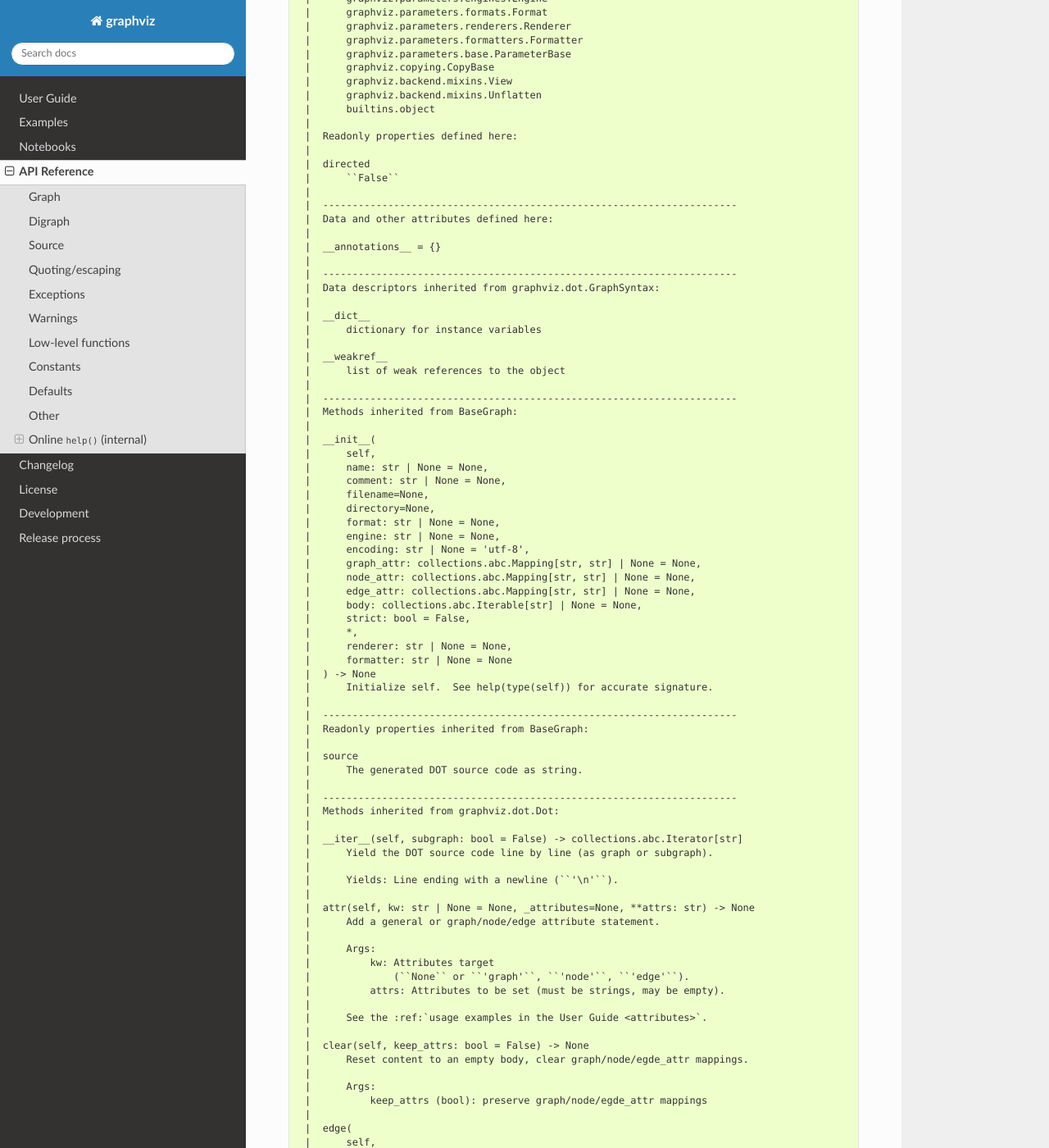
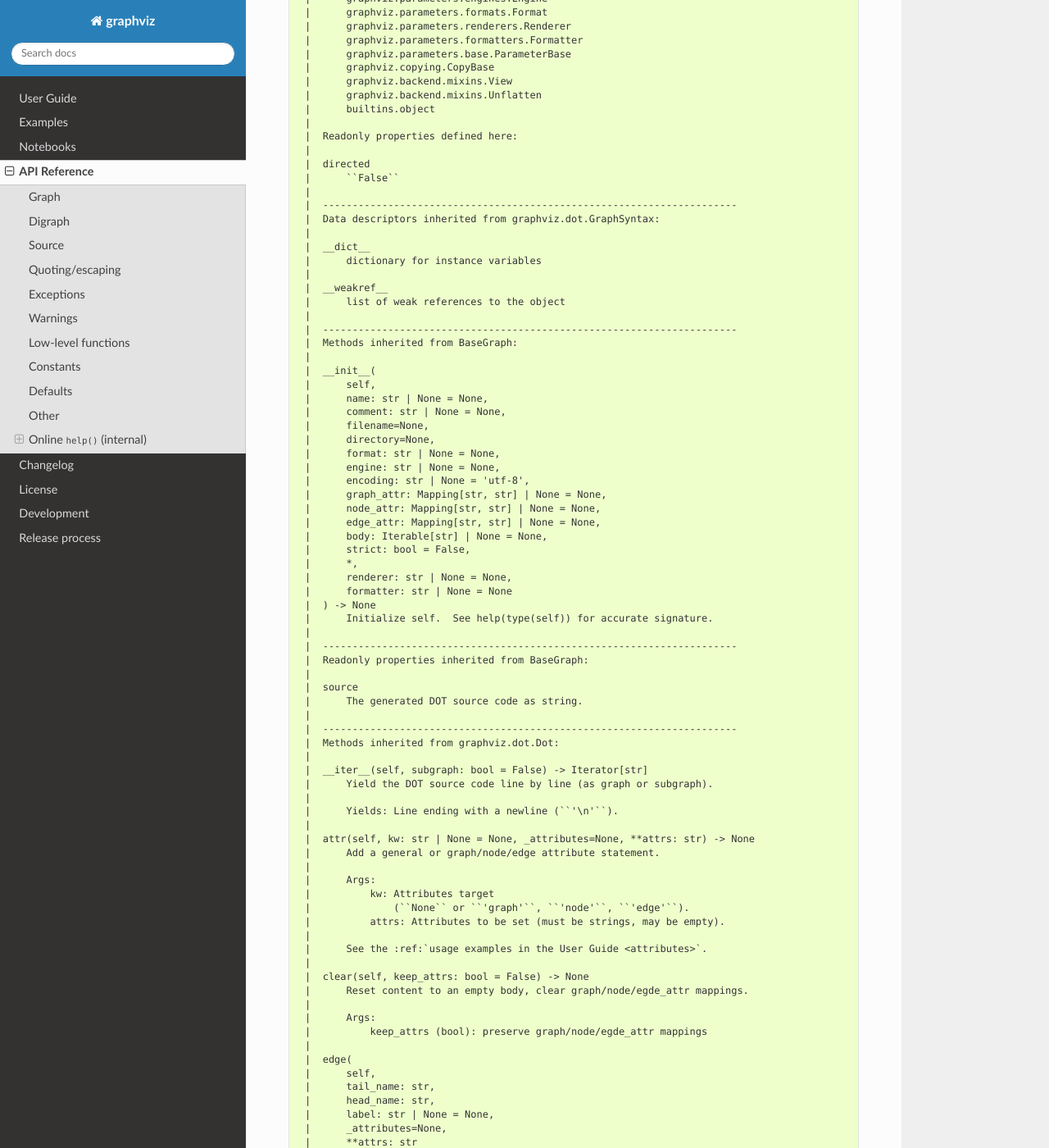
Before and after one commit to xflr6/graphviz, a Sphinx documentation site: the page built from docs/api.rst, in a window 1280 px wide and 1400 px high, scrolled down 7009 px. Shown: the whole window at 82% size. Built offline with Sphinx 7.4.7 and the Read the Docs theme 3.1.0, drawn with Linux system fonts in a browser that asks for light colours; the version number is read from the project's files by our own code; some of the changed text lies outside the part shown.

Commit message:
update help() output from Python 3.14

```diff
--- a/docs/api.rst
+++ b/docs/api.rst
@@ -247,10 +247,10 @@ https://github.com/xflr6/graphviz/blob/master/docs/api.rst#graph-1
      |      format: str | None = None,
      |      engine: str | None = None,
      |      encoding: str | None = 'utf-8',
-     |      graph_attr: collections.abc.Mapping[str, str] | None = None,
-     |      node_attr: collections.abc.Mapping[str, str] | None = None,
-     |      edge_attr: collections.abc.Mapping[str, str] | None = None,
-     |      body: collections.abc.Iterable[str] | None = None,
+     |      graph_attr: Mapping[str, str] | None = None,
+     |      node_attr: Mapping[str, str] | None = None,
+     |      edge_attr: Mapping[str, str] | None = None,
+     |      body: Iterable[str] | None = None,
      |      strict: bool = False,
      |      *,
      |      renderer: str | None = None,
@@ -314,11 +314,6 @@ https://github.com/xflr6/graphviz/blob/master/docs/api.rst#graph-1
      |      ``False``
      |
      |  ----------------------------------------------------------------------
-     |  Data and other attributes defined here:
-     |
-     |  __annotations__ = {}
-     |
-     |  ----------------------------------------------------------------------
      |  Data descriptors inherited from graphviz.dot.GraphSyntax:
      |
      |  __dict__
@@ -339,10 +334,10 @@ https://github.com/xflr6/graphviz/blob/master/docs/api.rst#graph-1
      |      format: str | None = None,
      |      engine: str | None = None,
      |      encoding: str | None = 'utf-8',
-     |      graph_attr: collections.abc.Mapping[str, str] | None = None,
-     |      node_attr: collections.abc.Mapping[str, str] | None = None,
-     |      edge_attr: collections.abc.Mapping[str, str] | None = None,
-     |      body: collections.abc.Iterable[str] | None = None,
+     |      graph_attr: Mapping[str, str] | None = None,
+     |      node_attr: Mapping[str, str] | None = None,
+     |      edge_attr: Mapping[str, str] | None = None,
+     |      body: Iterable[str] | None = None,
      |      strict: bool = False,
      |      *,
      |      renderer: str | None = None,
@@ -359,7 +354,7 @@ https://github.com/xflr6/graphviz/blob/master/docs/api.rst#graph-1
      |  ----------------------------------------------------------------------
      |  Methods inherited from graphviz.dot.Dot:
      |
-     |  __iter__(self, subgraph: bool = False) -> collections.abc.Iterator[str]
+     |  __iter__(self, subgraph: bool = False) -> Iterator[str]
      |      Yield the DOT source code line by line (as graph or subgraph).
      |
      |      Yields: Line ending with a newline (``'\n'``).
@@ -410,8 +405,7 @@ https://github.com/xflr6/graphviz/blob/master/docs/api.rst#graph-1
      |          See the sections :ref:`backslash-escapes` and
      |          :ref:`quoting-and-html-like-labels` in the user guide for details.
      |
-     |  edges(self,
-              tail_head_iter: collections.abc.Iterable[tuple[str, str]]) -> None
+     |  edges(self, tail_head_iter: Iterable[tuple[str, str]]) -> None
      |      Create a bunch of edges.
      |
      |      Args:
@@ -447,9 +441,9 @@ https://github.com/xflr6/graphviz/blob/master/docs/api.rst#graph-1
      |      graph=None,
      |      name: str | None = None,
      |      comment: str | None = None,
-     |      graph_attr: collections.abc.Mapping[str, str] | None = None,
-     |      node_attr: collections.abc.Mapping[str, str] | None = None,
-     |      edge_attr: collections.abc.Mapping[str, str] | None = None,
+     |      graph_attr: Mapping[str, str] | None = None,
+     |      node_attr: Mapping[str, str] | None = None,
+     |      edge_attr: Mapping[str, str] | None = None,
      |      body=None
      |  )
      |      Add the current content of the given sole ``graph`` argument
@@ -697,7 +691,7 @@ https://github.com/xflr6/graphviz/blob/master/docs/api.rst#graph-1
      |      stagger: int | None = None,
      |      fanout: bool = False,
      |      chain: int | None = None
-     |  ) -> 'graphviz.Source'
+     |  ) -> graphviz.Source
      |      Return a new :class:`.Source` instance with the source
      |          piped through the Graphviz *unflatten* preprocessor.
      |
@@ -796,10 +790,10 @@ https://github.com/xflr6/graphviz/blob/master/docs/api.rst#digraph-1
      |      format: str | None = None,
      |      engine: str | None = None,
      |      encoding: str | None = 'utf-8',
-     |      graph_attr: collections.abc.Mapping[str, str] | None = None,
-     |      node_attr: collections.abc.Mapping[str, str] | None = None,
-     |      edge_attr: collections.abc.Mapping[str, str] | None = None,
-     |      body: collections.abc.Iterable[str] | None = None,
+     |      graph_attr: Mapping[str, str] | None = None,
+     |      node_attr: Mapping[str, str] | None = None,
+     |      edge_attr: Mapping[str, str] | None = None,
+     |      body: Iterable[str] | None = None,
      |      strict: bool = False,
      |      *,
      |      renderer: str | None = None,
@@ -863,11 +857,6 @@ https://github.com/xflr6/graphviz/blob/master/docs/api.rst#digraph-1
      |      ``True``
      |
      |  ----------------------------------------------------------------------
-     |  Data and other attributes defined here:
-     |
-     |  __annotations__ = {}
-     |
-     |  ----------------------------------------------------------------------
      |  Data descriptors inherited from graphviz.dot.DigraphSyntax:
      |
      |  __dict__
@@ -888,10 +877,10 @@ https://github.com/xflr6/graphviz/blob/master/docs/api.rst#digraph-1
      |      format: str | None = None,
      |      engine: str | None = None,
      |      encoding: str | None = 'utf-8',
-     |      graph_attr: collections.abc.Mapping[str, str] | None = None,
-     |      node_attr: collections.abc.Mapping[str, str] | None = None,
-     |      edge_attr: collections.abc.Mapping[str, str] | None = None,
-     |      body: collections.abc.Iterable[str] | None = None,
+     |      graph_attr: Mapping[str, str] | None = None,
+     |      node_attr: Mapping[str, str] | None = None,
+     |      edge_attr: Mapping[str, str] | None = None,
+     |      body: Iterable[str] | None = None,
      |      strict: bool = False,
      |      *,
      |      renderer: str | None = None,
@@ -908,7 +897,7 @@ https://github.com/xflr6/graphviz/blob/master/docs/api.rst#digraph-1
      |  ----------------------------------------------------------------------
      |  Methods inherited from graphviz.dot.Dot:
      |
-     |  __iter__(self, subgraph: bool = False) -> collections.abc.Iterator[str]
+     |  __iter__(self, subgraph: bool = False) -> Iterator[str]
      |      Yield the DOT source code line by line (as graph or subgraph).
      |
      |      Yields: Line ending with a newline (``'\n'``).
@@ -959,8 +948,7 @@ https://github.com/xflr6/graphviz/blob/master/docs/api.rst#digraph-1
      |          See the sections :ref:`backslash-escapes` and
      |          :ref:`quoting-and-html-like-labels` in the user guide for details.
      |
-     |  edges(self,
-              tail_head_iter: collections.abc.Iterable[tuple[str, str]]) -> None
+     |  edges(self, tail_head_iter: Iterable[tuple[str, str]]) -> None
      |      Create a bunch of edges.
      |
      |      Args:
@@ -996,9 +984,9 @@ https://github.com/xflr6/graphviz/blob/master/docs/api.rst#digraph-1
      |      graph=None,
      |      name: str | None = None,
      |      comment: str | None = None,
-     |      graph_attr: collections.abc.Mapping[str, str] | None = None,
-     |      node_attr: collections.abc.Mapping[str, str] | None = None,
-     |      edge_attr: collections.abc.Mapping[str, str] | None = None,
+     |      graph_attr: Mapping[str, str] | None = None,
+     |      node_attr: Mapping[str, str] | None = None,
+     |      edge_attr: Mapping[str, str] | None = None,
      |      body=None
      |  )
      |      Add the current content of the given sole ``graph`` argument
@@ -1246,7 +1234,7 @@ https://github.com/xflr6/graphviz/blob/master/docs/api.rst#digraph-1
      |      stagger: int | None = None,
      |      fanout: bool = False,
      |      chain: int | None = None
-     |  ) -> 'graphviz.Source'
+     |  ) -> graphviz.Source
      |      Return a new :class:`.Source` instance with the source
      |          piped through the Graphviz *unflatten* preprocessor.
      |
@@ -1409,7 +1397,7 @@ https://github.com/xflr6/graphviz/blob/master/docs/api.rst#source-1
      |  ) -> None
      |      Initialize self.  See help(type(self)) for accurate signature.
      |
-     |  __iter__(self) -> collections.abc.Iterator[str]
+     |  __iter__(self) -> Iterator[str]
      |      Yield the DOT source code read from file line by line.
      |
      |      Yields: Line ending with a newline (``'\n'``).
@@ -1444,7 +1432,7 @@ https://github.com/xflr6/graphviz/blob/master/docs/api.rst#source-1
      |      encoding: str | None = 'utf-8',
      |      renderer: str | None = None,
      |      formatter: str | None = None
-     |  ) -> 'Source'
+     |  ) -> Source
      |      Return an instance with the source string read from the given file.
      |
      |      Args:
@@ -1461,11 +1449,6 @@ https://github.com/xflr6/graphviz/blob/master/docs/api.rst#source-1
      |      The DOT source code as string.
      |
      |      Normalizes so that the string always ends in a final newline.
-     |
-     |  ----------------------------------------------------------------------
-     |  Data and other attributes defined here:
-     |
-     |  __annotations__ = {'_loaded_from_path': os.PathLike[str] | None, '_sou...
      |
      |  ----------------------------------------------------------------------
      |  Methods inherited from graphviz.rendering.Render:
@@ -1659,7 +1642,7 @@ https://github.com/xflr6/graphviz/blob/master/docs/api.rst#source-1
      |      stagger: int | None = None,
      |      fanout: bool = False,
      |      chain: int | None = None
-     |  ) -> 'graphviz.Source'
+     |  ) -> graphviz.Source
      |      Return a new :class:`.Source` instance with the source
      |          piped through the Graphviz *unflatten* preprocessor.
      |
```
